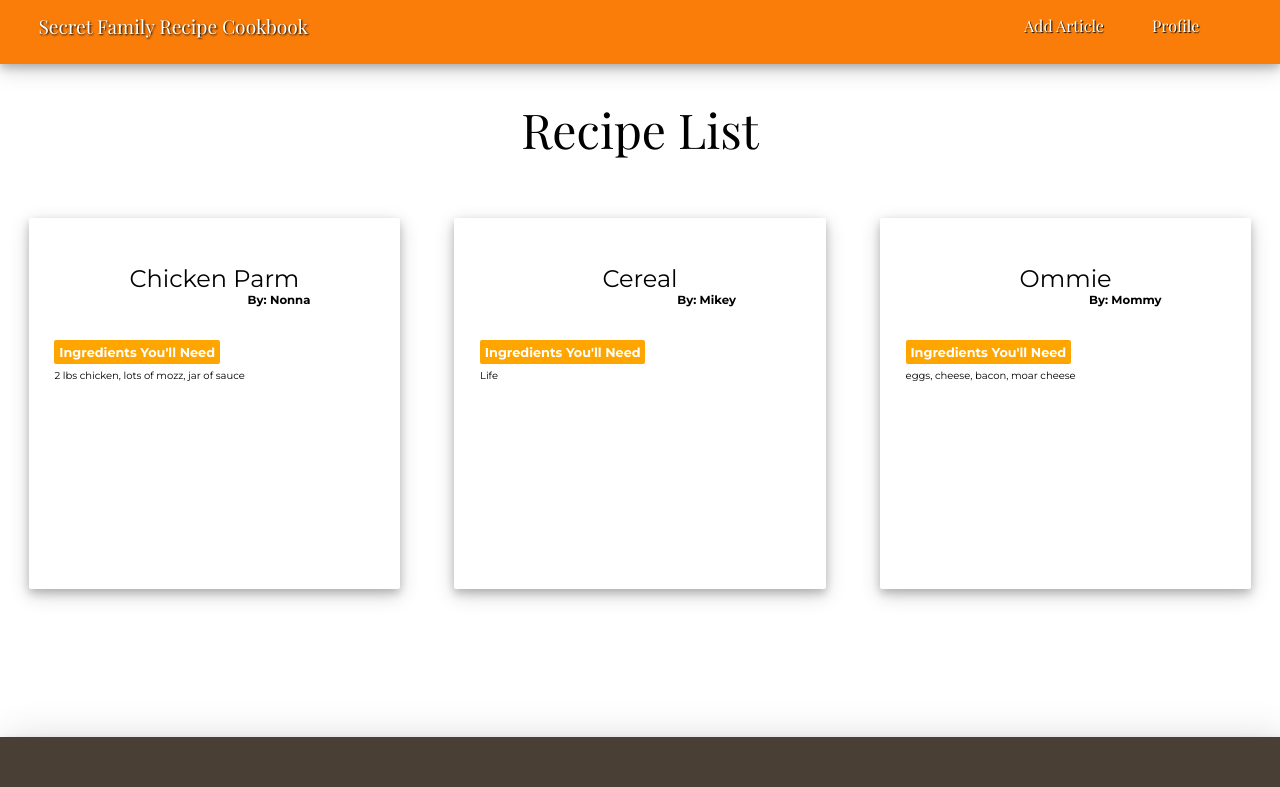
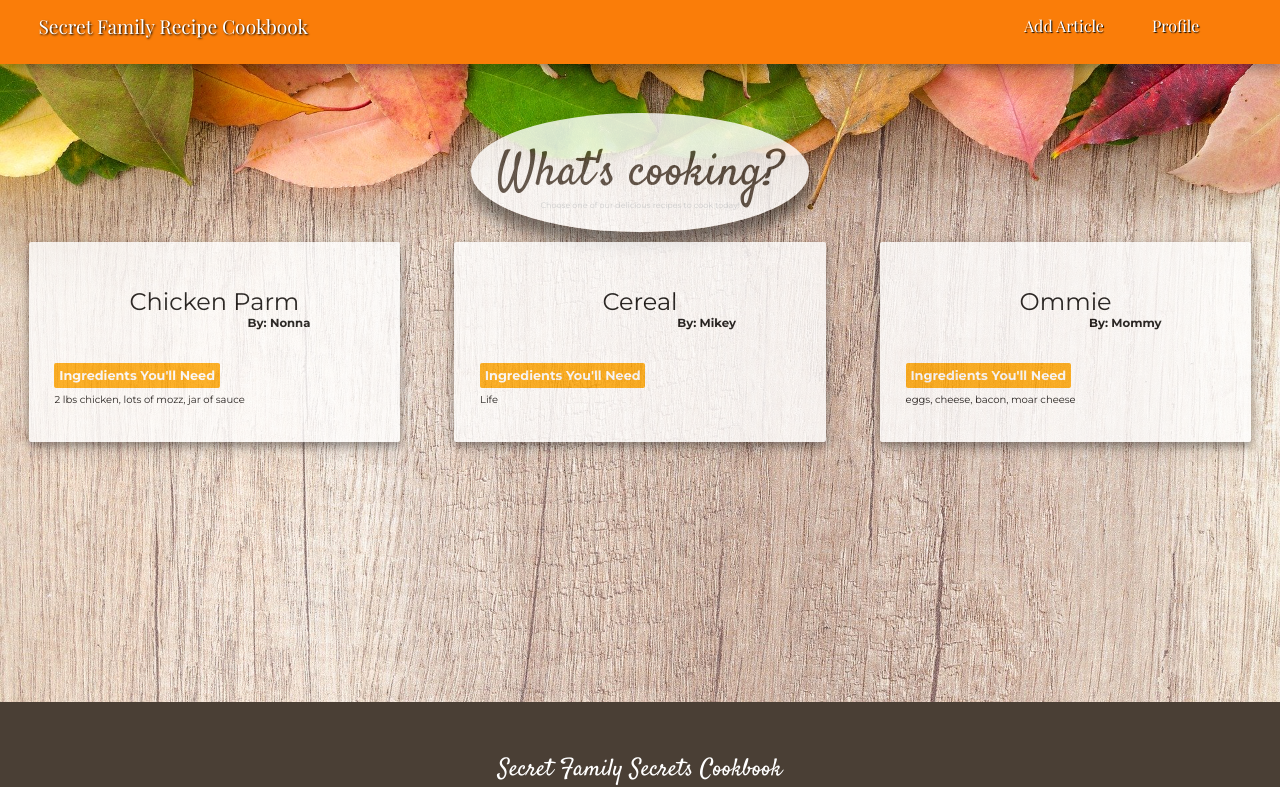
Before and after one commit to BW-Secret-Family-Recipes-pt/Front-End, a React (Create React App) app in the folder family-secrets/: page / in a window 1280 px wide. Shown: the top 787 px of the page. Built offline with nearby package versions, Linux system fonts and the light colour scheme; no server answers.

Commit message:
Changes at the current moment

```diff
--- a/family-secrets/src/components/Dashboard.js
+++ b/family-secrets/src/components/Dashboard.js
@@ -4,6 +4,7 @@ import RecipeCard from './RecipeCard';
 import axios from 'axios';
 import {axiosWithAuth} from '../utils/axiosWithAuth';
 import styled from 'styled-components';
+import image from '../images/woodback.jpg';
 
 // super crude dashboard for listing recipes
 // current 'props' is canned data stored in app
@@ -66,8 +67,9 @@ const Dashboard = props => {
   ];
 
 return (
-  <Dash className="recipe-list">
-    <h1>Recipe List</h1>
+  <Dash className="recipe-list" style={{backgroundImage:"url(" + image + ")"}}>
+    <h1><span>What's cooking?</span></h1>
+    <h2 className="smallText">Choose one of our delicious recipes to cook today!</h2>
     <div className="sections">
     {data.map(recipe => (
       <div className="recipe" key={recipe.id}>
@@ -88,11 +90,34 @@ return (
 
 const Dash = styled.div`
     text-align:center;
+    position:relative;
+    margin-top:-35px;
     height:80vh;
+    background-position:0% 35%;
+    background-size:cover;
+    z-index:3;
     h1{
-      font-family: 'Playfair Display', serif;
+      font-family: 'Satisfy', serif;
       font-size:3rem;
+      font-weight:bolder;
+      color:#4a3f35;
+      opacity:0.8;
+      padding-top:6%;
       font-weight:lighter;
+
+      span{
+        background-color:white;
+        padding:2%;
+        border-radius:50% 50% 50% 50% / 49% 49% 51% 51%  ;
+        box-shadow:0px 15px 15px 0 rgba(0, 0, 0, 0.5), 0 6px 20px 0 rgba(0, 0, 0, 0.19);
+      }
+    }
+    .smallText{
+      margin-top:-40px;
+      font-size:.5rem;
+      font-weight:lighter;
+      color:black;
+      z-index:8;
     }
     .sections{
     display:flex;
@@ -103,11 +128,13 @@ const Dash = styled.div`
 
     .recipe{
       width:25vw;
-      height:25vw;
+      white-space:normal;
+      background-color:white;
+      opacity:0.8;
       border-radius:2px;
       margin:2%;
       padding:2%;
-      box-shadow: 0 4px 8px 0 rgba(0, 0, 0, 0.2), 0 6px 20px 0 rgba(0, 0, 0, 0.19);
+      box-shadow: 0 4px 8px 0 rgba(0, 0, 0, 0.4), 0 6px 20px 0 rgba(0, 0, 0, 0.19);
 
 
     .Link{
--- a/family-secrets/src/components/Header.js
+++ b/family-secrets/src/components/Header.js
@@ -22,8 +22,8 @@ const HeaderDiv = styled.div`
     color:white;
     padding-bottom:2%;
     box-shadow: 0 4px 8px 0 rgba(0, 0, 0, 0.2), 0 6px 20px 0 rgba(0, 0, 0, 0.19);
-
-
+    z-index:5;
+    position:relative;
     .logo{
        font-size:1.2rem;
        font-family:'Playfair Display', serif;
--- a/family-secrets/src/index.css
+++ b/family-secrets/src/index.css
@@ -8,3 +8,6 @@ body {
 code {
   font-family: 'Montserrat', sans-serif;
 }
+/* .recipe-list{
+  background
+} */
```
Also changed, not shown: family-secrets/src/images/woodback.jpg (added).
